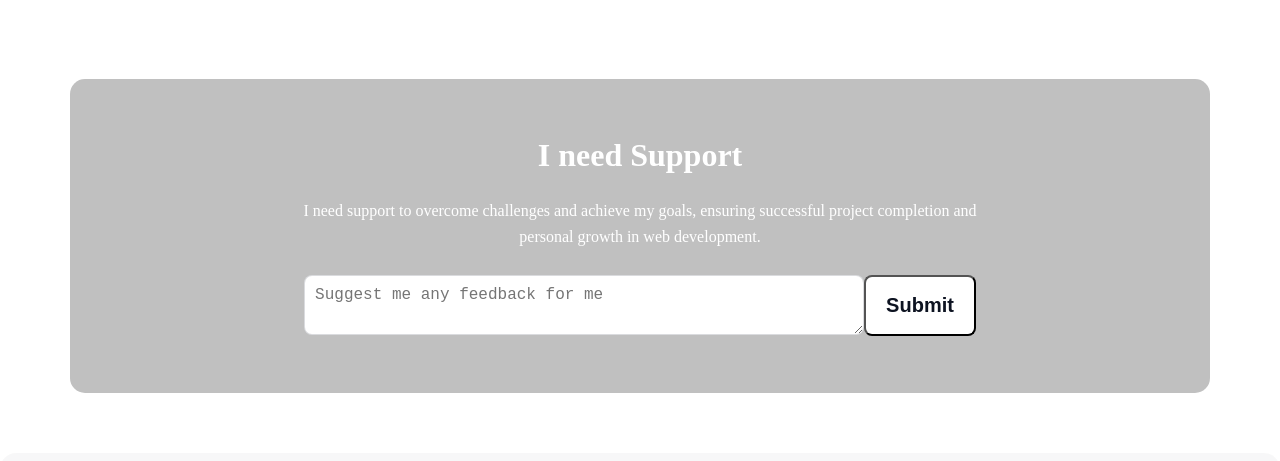
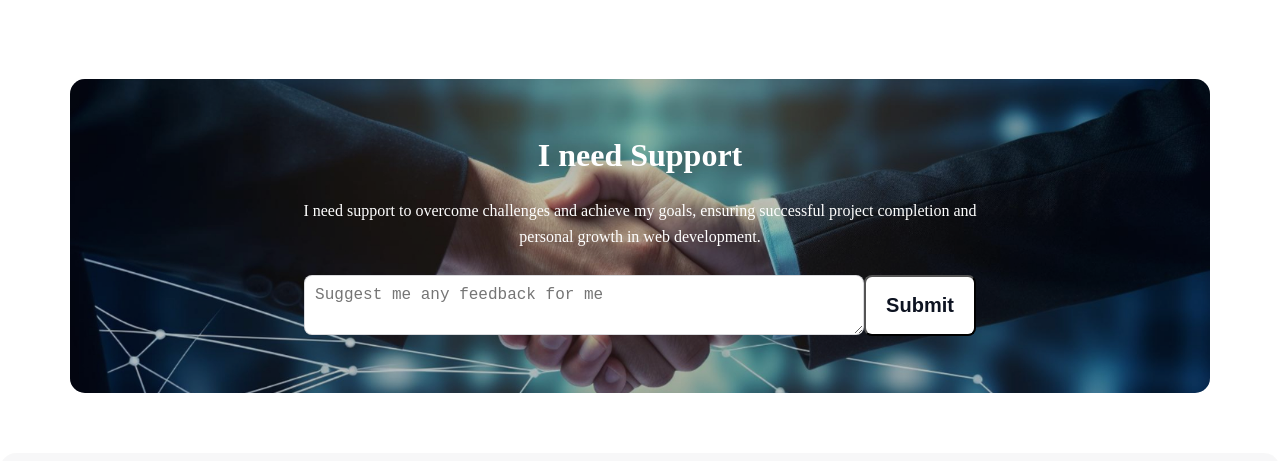
Before and after one commit to fabrazzak/Futuer-developer-11, a plain HTML site: page index.html in a window 1280 px wide. Shown: the part 5022-5483 px from the top of the page. Drawn offline with Linux system fonts and the light colour scheme; the site is published under a folder, as on GitHub Pages, so addresses that start at the root find nothing.

Commit message:
css code update

```diff
--- a/style.css
+++ b/style.css
@@ -289,7 +289,7 @@ text-align: center;
  /* support section   */
 
  .support-section{
-    background-image: url("/assets/handshake.jpg");
+    background-image: url("assets/handshake.jpg");
     background-position: center;
     background-size: cover;
     background-repeat: no-repeat;
```
